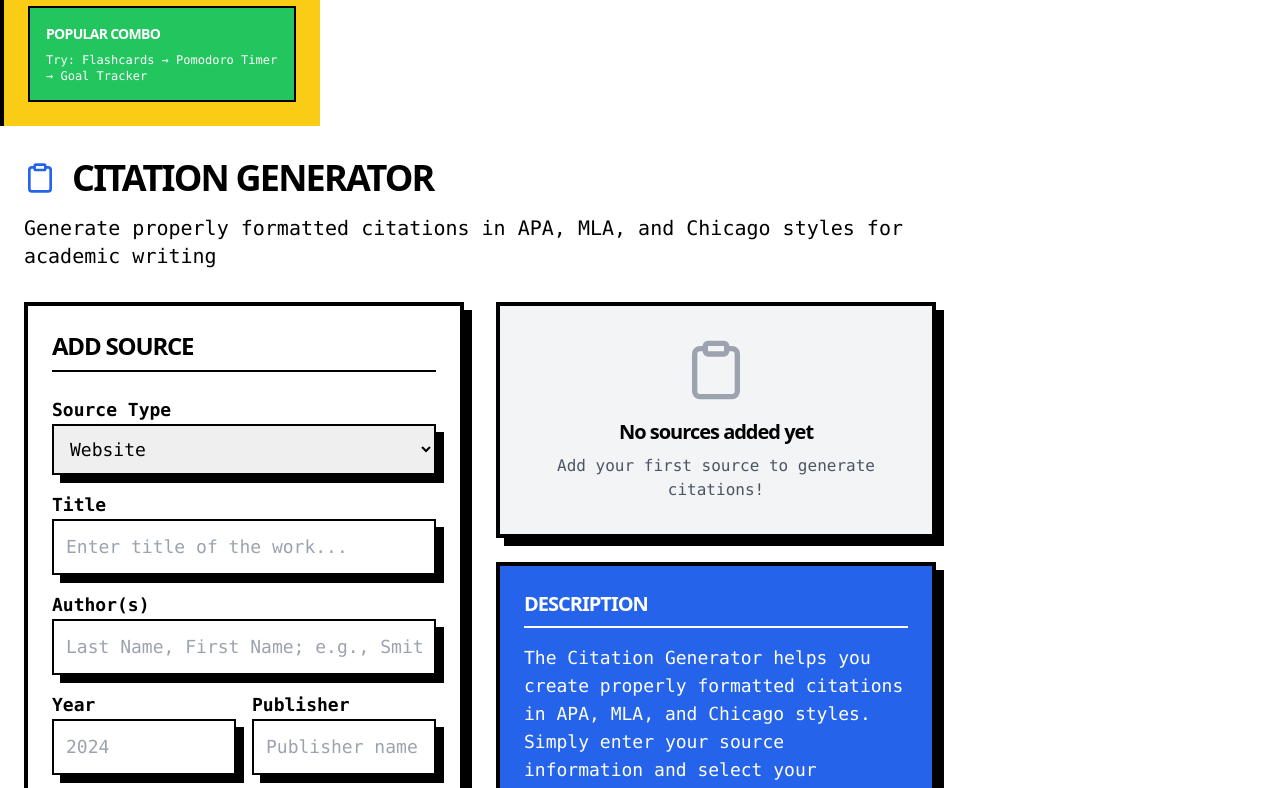
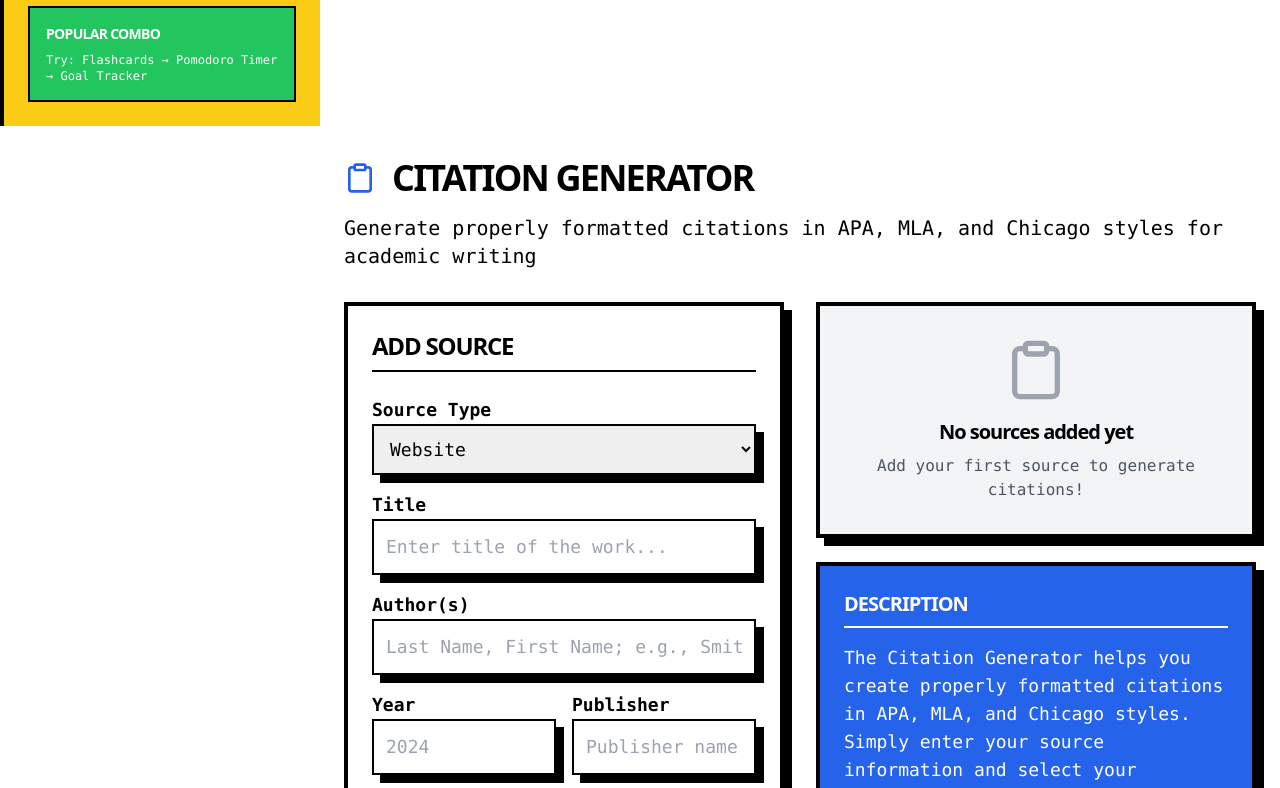
Before and after one commit to adamsmith19899/educationtools, a Next.js app: page /citation-generator in a window 1280 px wide. Shown: the part 1220-2008 px from the top of the page. Built offline with nearby package versions, Linux system fonts and the light colour scheme.

Commit message:
Update page.tsx

```diff
--- a/app/citation-generator/page.tsx
+++ b/app/citation-generator/page.tsx
@@ -220,12 +220,12 @@ export default function CitationGenerator() {
       <Header darkMode={darkMode} setDarkMode={setDarkMode} />
 
       {/* Sidebar & ScrollToTop */}
-      <Sidebar className="fixed top-16 bottom-14 z-10" />
+      <Sidebar className="hidden lg:block fixed top-16 left-0 bottom-14 w-80 z-10" />
       <ScrollToTop />
 
       {/* Main Content */}
-      <div className="lg:pr-80 lg:pl-0 flex-1">
-        <div className="container py-8 px-6 flex flex-col min-h-full">
+      <div className="flex-1 lg:pl-80">
+       <div className="container py-8 px-6 flex flex-col min-h-full">
 
           {/* Schema Structured Data */}
           <script
```
